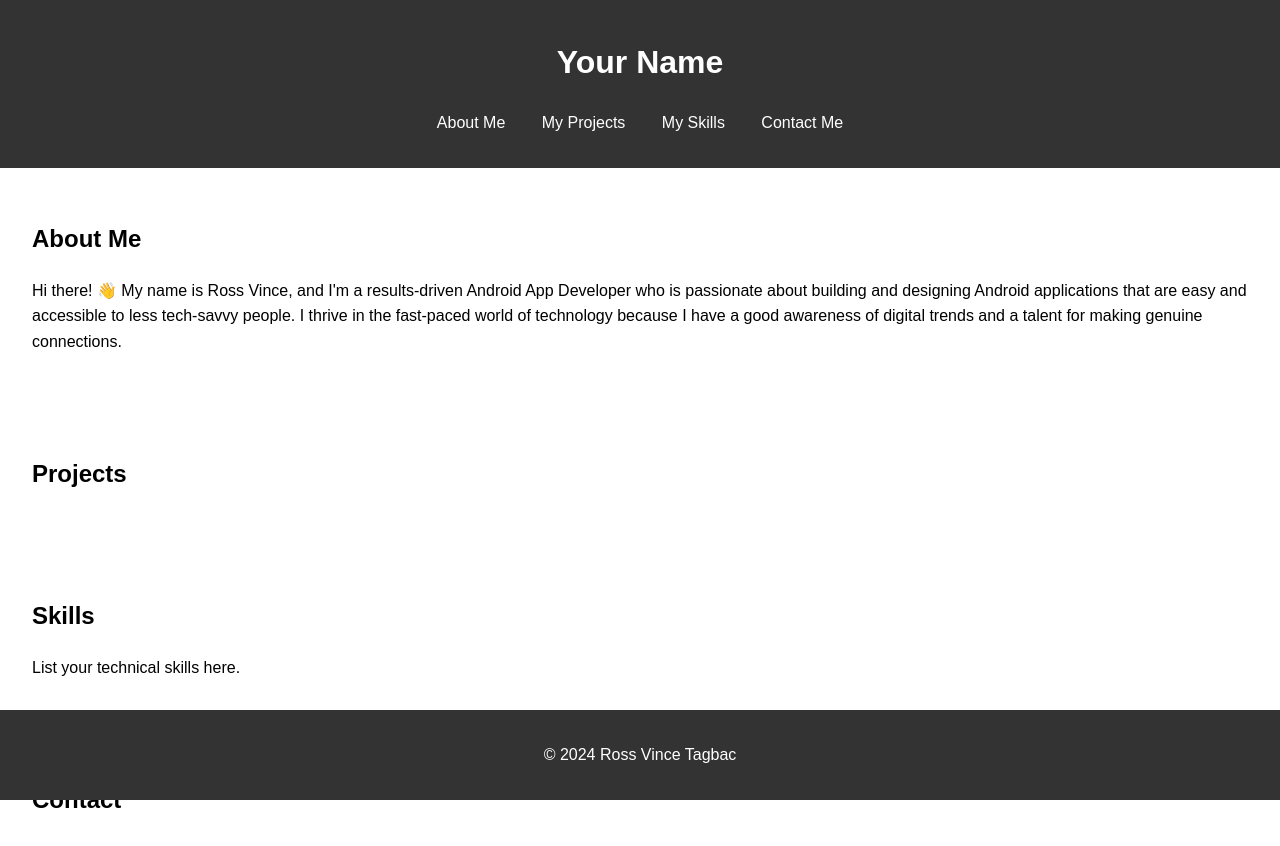
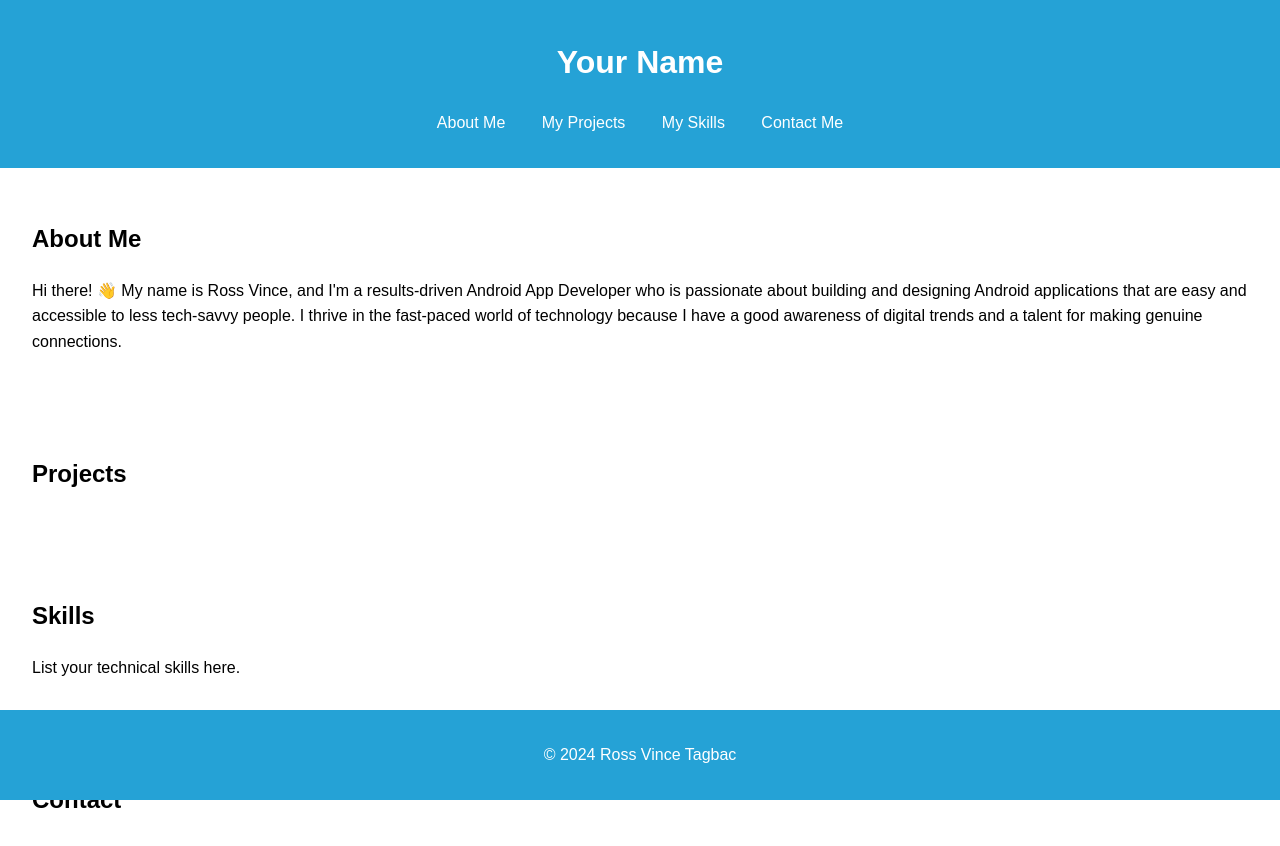
Before and after one commit to Ross-01/Website-Portfolio, a plain HTML site: page index.html in a window 1280 px wide. Drawn offline with Linux system fonts and the light colour scheme.

Commit message:
Initial commit

```diff
--- a/styles.css
+++ b/styles.css
@@ -6,7 +6,7 @@ body {
 }
 
 header {
-    background: #333;
+    background: #25a2d6;
     color: #fff;
     padding: 1rem 0;
     text-align: center;
@@ -32,7 +32,7 @@ section {
 }
 
 footer {
-    background: #333;
+    background: #25a2d6;
     color: #fff;
     text-align: center;
     padding: 1rem 0;
```
